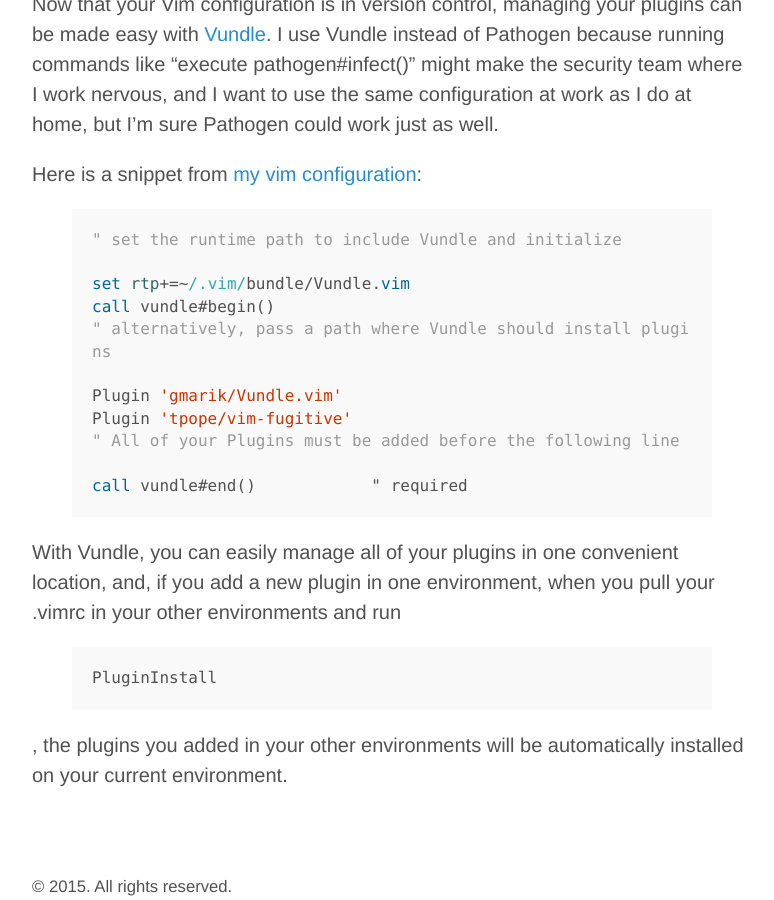
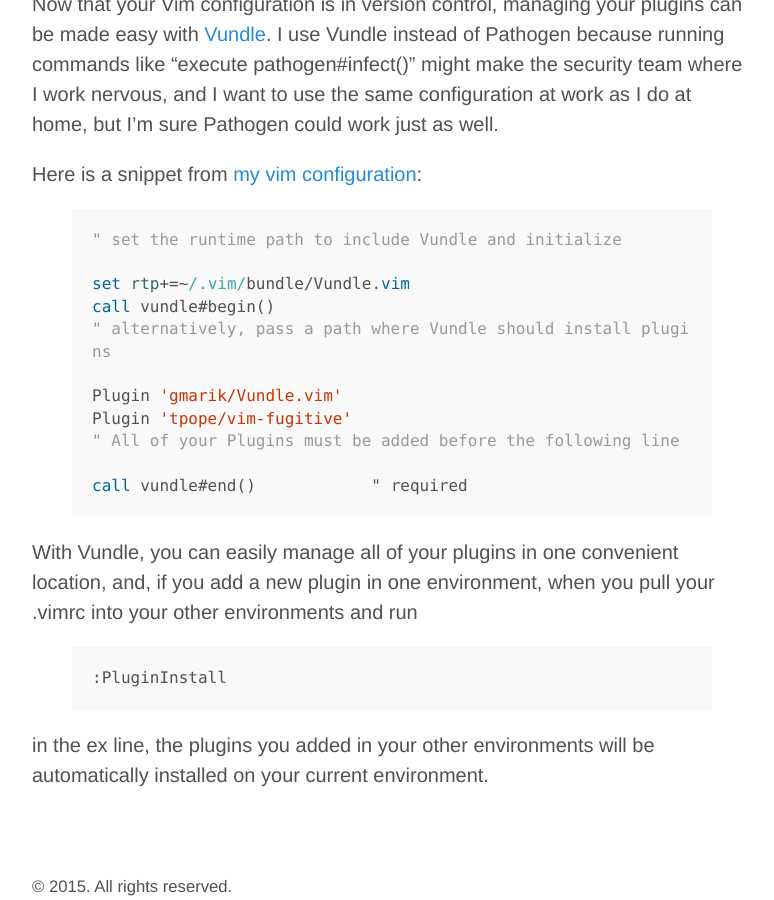
Before and after one commit to jonathanmann/jonathanmann.github.io, a Jekyll site: the page built from _posts/2015-10-10-keeping-vim-in-sync.md, in a window 1280 px wide and 900 px high, scrolled down 1175 px. Shown: the whole window, without its empty margins (248-1022 px from the left). Built offline with Jekyll 4.4.1, drawn with Linux system fonts in a browser that asks for light colours; comment, search, counter and statistics services are not loaded.

Commit message:
adddetails about how to use PluginInstall in Vim

```diff
--- a/_posts/2015-10-10-keeping-vim-in-sync.md
+++ b/_posts/2015-10-10-keeping-vim-in-sync.md
@@ -35,10 +35,10 @@
 call vundle#end()            " required
 {% endhighlight %}
 
-With Vundle, you can easily manage all of your plugins in one convenient location, and, if you add a new plugin in one environment, when you pull your .vimrc in your other environments and run
+With Vundle, you can easily manage all of your plugins in one convenient location, and, if you add a new plugin in one environment, when you pull your .vimrc into your other environments and run
 
 {% highlight vim %}
-PluginInstall
+:PluginInstall
 {% endhighlight %}
 
-, the plugins you added in your other environments will be automatically installed on your current environment.
+in the ex line, the plugins you added in your other environments will be automatically installed on your current environment.
```
